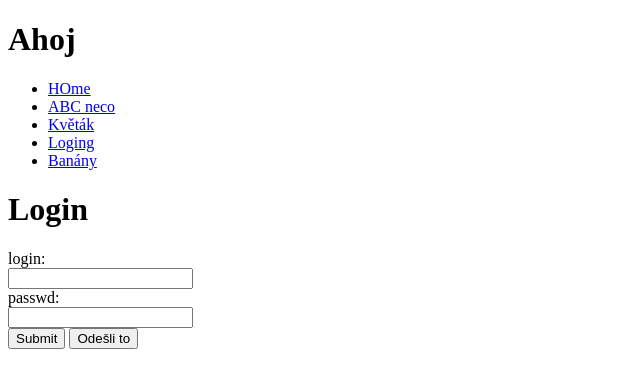
After one commit to spseol/Kvetak-a-banan-2021, a Flask app: page /login/ in a window 1280 px wide. The commit adds this page. Shown: the top 388 px of the page, without its empty margins (0-640 px from the left). Run offline with Flask 2, Linux system fonts and the light colour scheme.

Commit message:
zacates session

```diff
--- a/app.py
+++ b/app.py
@@ -1,7 +1,16 @@
 from flask import Flask, render_template, request, redirect, url_for, session
 
 app = Flask(__name__)
-app.secret_key = b'\xe3\x84t\x8b\x02\x1c\xfb\x82PH\x19\xe8\x98\x05\x90\xa8\xc83\xf1\xe2\xf4v\xfe\xf0'b'\xe3\x84t\x8b\x02\x1c\xfb\x82PH\x19\xe8\x98\x05\x90\xa8\xc83\xf1\xe2\xf4v\xfe\xf0'
+"""
+* secret_key se generuje nejlépe pomocí os.urandom(24)
+* ale obecně je to prostě velké náhodné číslo
+* proměnnou secrec_key nikdi nikdy nidky nesdílím v repositáři!!! tak jako teď :)
+"""
+app.secret_key = (
+    b"\xe3\x84t\x8b\x02\x1c\xfb\x82PH\x19\xe8\x98\x05\x90\xa8\xc83\xf1\xe2\xf4v\xfe\xf0"
+    b"\xe3\x84t\x8b\x02\x1c\xfb\x82PH\x19\xe8\x98\x05\x90\xa8\xc83\xf1\xe2\xf4v\xfe\xf0"
+)
+# app.secret_key = os.urandom()
 
 
 @app.route("/")
@@ -11,7 +20,7 @@ def index():
 
 @app.route("/abc/", methods=["GET"])
 def abc():
-    session['user'] = 'karel'
+    session["user"] = "karel"
     try:
         x = request.args.get("x")
         y = request.args.get("y")
@@ -21,9 +30,9 @@ def abc():
     except ValueError:
         soucet = "Nedělej si srandu!!!"
 
-    slovo = request.args.get('slovo')
+    slovo = request.args.get("slovo")
     if slovo:
-        session['slovo'] = slovo
+        session["slovo"] = slovo
 
     return render_template("abc.html.j2", soucet=soucet)
 
@@ -38,7 +47,7 @@ def abc_post():
     return redirect(url_for("abc"))
 
 
-@app.route("/banany/<parametr>")
+@app.route("/banany/<path:parametr>/")
 def banany(parametr):
     return render_template("banany.html.j2", parametr=parametr)
 
@@ -46,3 +55,18 @@ def banany(parametr):
 @app.route("/kvetak/")
 def kvetak():
     return render_template("kvetak.html.j2")
+
+
+@app.route("/login/", methods=["GET"])
+def login():
+    return render_template("login.html.j2")
+
+
+@app.route("/login/", methods=["POST"])
+def login_post():
+    pass
+    pass
+    pass
+    pass
+    pass
+    return redirect(url_for('login'))
--- a/templates/base.html.j2
+++ b/templates/base.html.j2
@@ -16,6 +16,7 @@
     <li><a href="{{ url_for('index') }}">HOme</a></li>
     <li><a href="{{ url_for('abc') }}">ABC neco</a></li>
     <li><a href="{{ url_for('kvetak') }}">Květák</a></li>
+    <li><a href="{{ url_for('login') }}">Loging</a></li>
     <li><a href="/banany/ahoj">Banány</a></li>
 </ul>
 
--- /dev/null
+++ b/templates/login.html.j2
@@ -0,0 +1,20 @@
+{% extends "base.html.j2" %}
+
+{%block title%}Login{%endblock%}
+
+{% block obsah %}
+
+<h1>Login</h1>
+
+<form method="post">
+   login:<br>
+   <input type="text"     name="login" > <br>
+   passwd:<br>
+   <input type="password" name="passwd" ><br>
+   <input type="submit" >
+   <button>Odešli to</button>
+
+</form>
+
+
+{% endblock obsah %}
```
